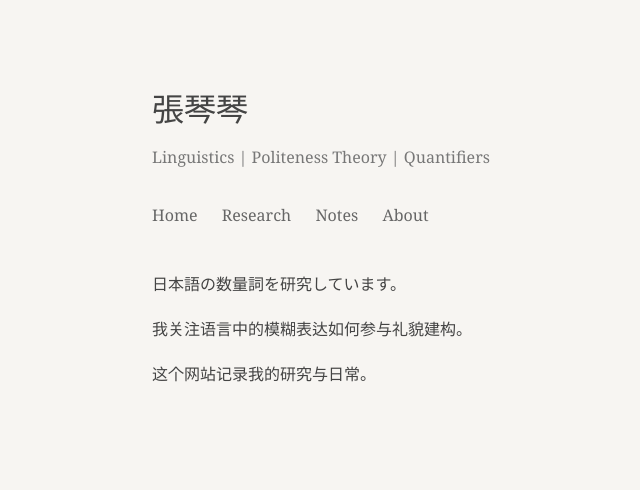
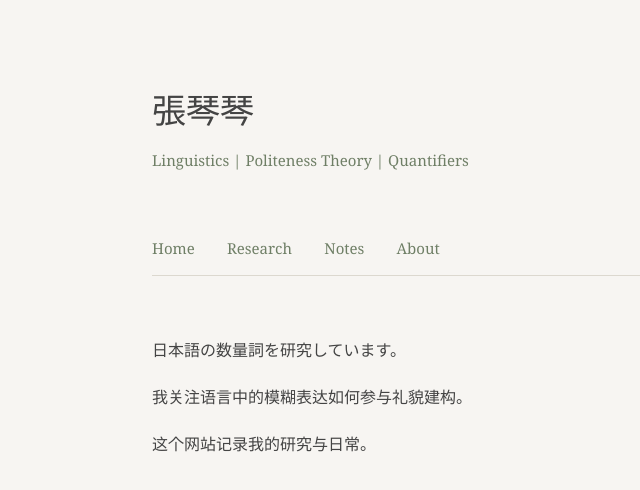
Before and after one commit to qinqin-zhang/qinqin-zhang.github.io, a plain HTML site: page index.html in a window 1280 px wide. Shown: the whole page, without its empty margins (128-768 px from the left). Drawn offline with Linux system fonts and the light colour scheme.

Commit message:
Update index.html

```diff
--- a/index.html
+++ b/index.html
@@ -35,7 +35,50 @@
     .section {
       margin-top: 40px;
     }
-  </style>
+  <style>
+  body {
+    background-color: #f5f3ee;
+    font-family: "Georgia", "Hiragino Mincho ProN", serif;
+    color: #3f3f3f;
+    max-width: 720px;
+    margin: 100px auto;
+    line-height: 1.9;
+    letter-spacing: 0.4px;
+  }
+
+  h1 {
+    font-weight: normal;
+    font-size: 34px;
+    margin-bottom: 6px;
+  }
+
+  .subtitle {
+    color: #6f7f66;
+    margin-bottom: 60px;
+    font-size: 15px;
+  }
+
+  nav {
+    margin-bottom: 60px;
+    padding-bottom: 12px;
+    border-bottom: 1px solid #dcd8cf;
+  }
+
+  nav a {
+    text-decoration: none;
+    color: #6f7f66;
+    margin-right: 28px;
+    font-size: 15px;
+  }
+
+  nav a:hover {
+    color: #8aa77a;
+  }
+
+  .section p {
+    margin-bottom: 18px;
+  }
+</style>
 </head>
 <body>
 
```
